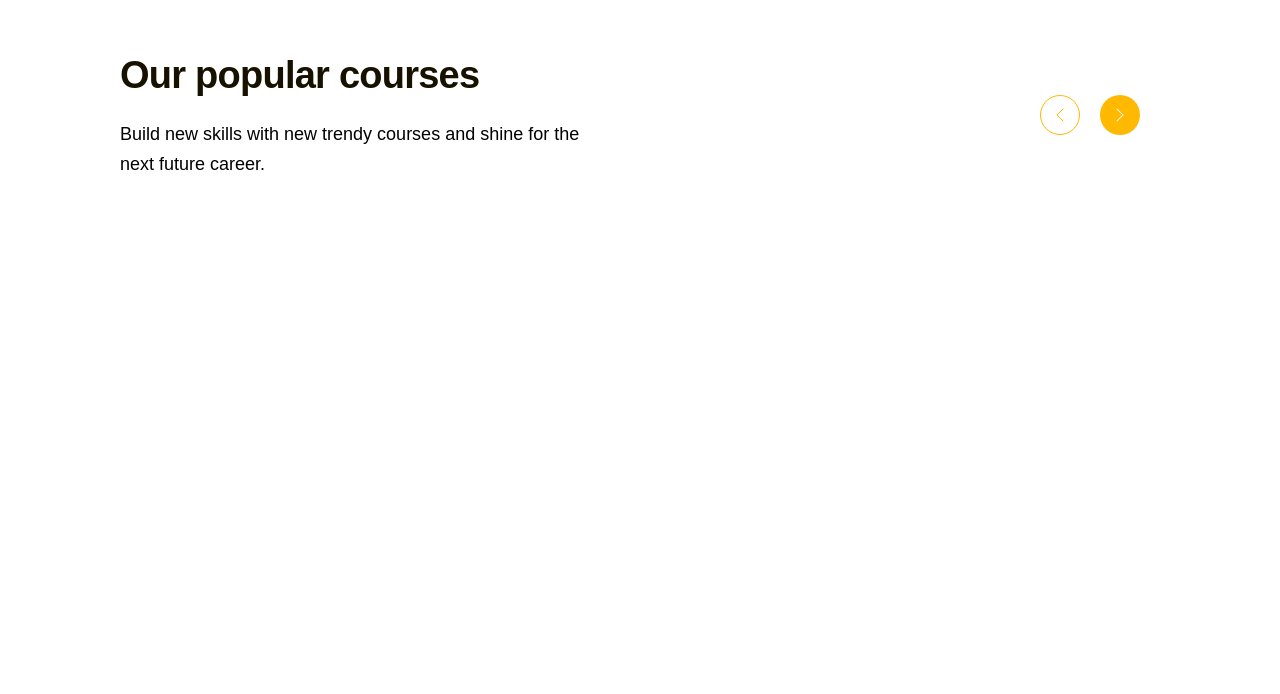
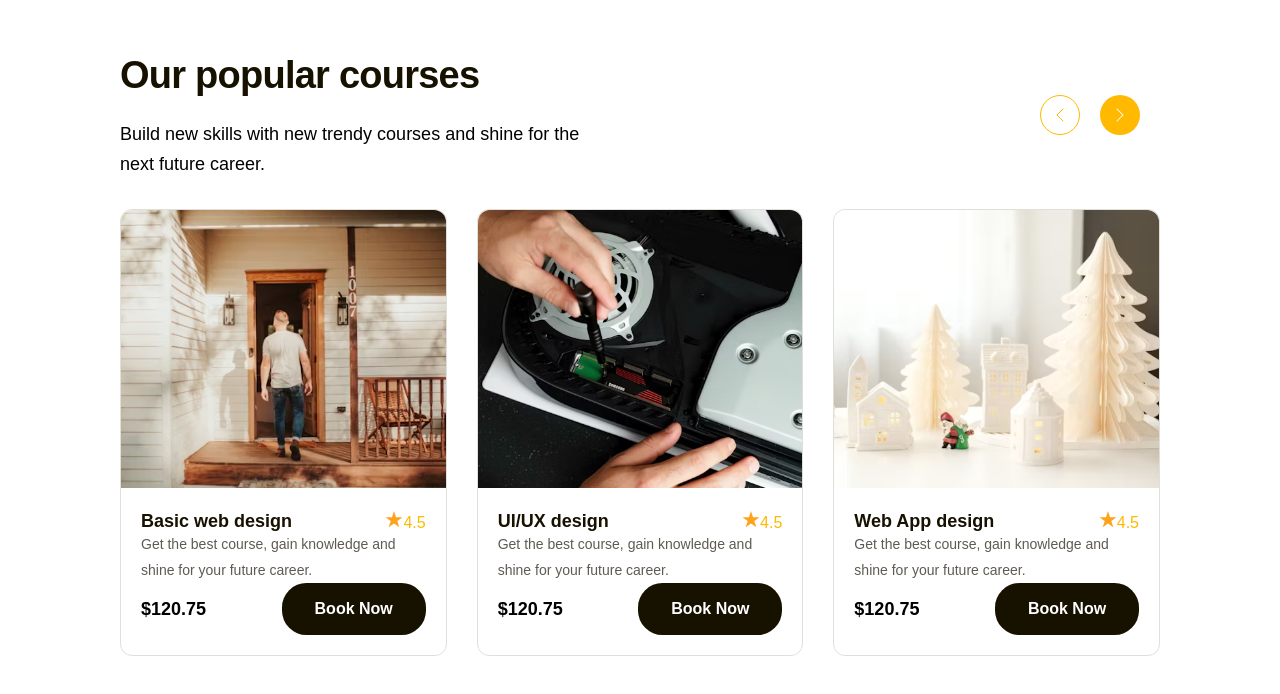
Before and after one commit to phamduynghia-it/project-f8-02, a plain HTML site: page index.html in a window 1280 px wide. Shown: the part 967-1661 px from the top of the page. Before the commit the page ends 1346 px from the top, so only its background shows below. Drawn offline with Linux system fonts and the light colour scheme.

Commit message:
create popular courses

```diff
--- a/assets/css/styles.css
+++ b/assets/css/styles.css
@@ -17,6 +17,7 @@ body {
     display: inline-block;
     min-width: 144px;
     padding: 17px 16px;
+    border: none;
     border-radius: 24.5px;
     background: var(--primary-color);
     color: #fff;
@@ -212,6 +213,7 @@ a {
 /* end hero */
 /* end header */
 /* =============section-1============== */
+/* heading */
 .section-1 {
     background-color: #fff;
 }
@@ -226,7 +228,7 @@ a {
     display: flex;
     margin-left: auto;
 }
-.section-1 .heading .infor{
+.section-1 .heading .infor {
     width: 45%;
 }
 .section-1 .heading .title {
@@ -236,19 +238,81 @@ a {
     line-height: 48px;
     letter-spacing: -0.02em;
 }
-.section-1 .heading .desc{
+.section-1 .heading .desc {
     font-size: 1.8rem;
     font-weight: 400;
     line-height: 30px;
     margin-top: 20px;
 }
-.circle.previous{
+.circle.previous {
     border: 1px solid var(--second-color);
 }
-.circle.next{
+.circle.next {
     background-color: var(--second-color);
     margin-left: 0;
 }
-.circle.previous:hover{
+.circle.previous:hover {
     background-color: #171100;
 }
+/* end heading */
+/* main */
+.main-section1 {
+    margin-top: 30px;
+    display: flex;
+    gap: 30px;
+}
+.main-section1 .box-img {
+    width: 100%;
+    height: 278px;
+    gap: 0px;
+    opacity: 0px;
+    object-fit: cover;
+    border-radius: 12px 12px 0 0;
+}
+.main-section1 .box__title {
+    display: flex;
+    align-items: center;
+}
+.main-section1 .box__title h3 {
+    font-size: 1.8rem;
+    font-weight: 600;
+    color: var(--primary-color);
+}
+.main-section1 .box__desc {
+    font-size: 1.4rem;
+    font-weight: 400;
+    line-height: 26px;
+    color: #5f5b53;
+}
+.main-section1 .box {
+    width: 33.3%;
+    border: 1px solid #fff;
+    border-radius: 12px;
+    border: 1px solid #e2dfda;
+}
+.main-section1 .box:hover {
+    border-color: transparent;
+    box-shadow: 0px 18px 36px 0px #0000000d;
+}
+.star {
+    display: inline-block;
+    margin-left: auto;
+    color: var(--second-color);
+}
+.main-section1 .box__cta {
+    display: flex;
+    align-items: center;
+}
+.main-section1 .box__cta .btn-box {
+    margin-left: auto;
+}
+.main-section1 .box__cta .btn-box:hover {
+    background-color: var(--second-color);
+}
+.main-section1 .infor-box {
+    padding: 20px;
+}
+.main-section1 .box__cta .price {
+    font-size: 1.8rem;
+    font-weight: 600;
+}
--- a/index.html
+++ b/index.html
@@ -109,7 +109,7 @@
                 </div>
             </div>
         </header>
-        <!-- section 2 -->
+        <!-- section 1 -->
         <section class="section-1">
             <div class="content padding-200">
                 <!-- heading section 1 -->
@@ -136,6 +136,93 @@
                         </button>
                     </div>
                 </div>
+                <!-- main section 1 -->
+                <main class="main-section1">
+                    <!-- article 1 -->
+                    <article class="box">
+                        <img
+                            class="box-img"
+                            src="./assets/img/box_img_1.avif"
+                            alt="Basic web design"
+                        />
+                       <div class="infor-box">
+                        <div class="box__title">
+                            <h3>Basic web design</h3>
+                            <span class="star"
+                                ><img
+                                    class="star"
+                                    src="./assets/img/star.png"
+                                    alt=""
+                                />4.5</span
+                            >
+                        </div>
+                        <div class="box__desc">
+                            Get the best course, gain knowledge and shine for
+                            your future career.
+                        </div>
+                        <div class="box__cta">
+                            <span class="price">$120.75</span>
+                            <button class="btn btn-box">Book Now</button>
+                        </div>
+                       </div>
+                    </article>
+                    <!-- article 2 -->
+                    <article class="box">
+                        <img
+                            class="box-img"
+                            src="./assets/img/box_img_2.avif"
+                            alt="UI/UX design"
+                        />
+                       <div class="infor-box">
+                        <div class="box__title">
+                            <h3>UI/UX design</h3>
+                            <span class="star"
+                                ><img
+                                    class="star"
+                                    src="./assets/img/star.png"
+                                    alt=""
+                                />4.5</span
+                            >
+                        </div>
+                        <div class="box__desc">
+                            Get the best course, gain knowledge and shine for
+                            your future career.
+                        </div>
+                        <div class="box__cta">
+                            <span class="price">$120.75</span>
+                            <button class="btn btn-box">Book Now</button>
+                        </div>
+                       </div>
+                    </article>
+                    <!-- article 3 -->
+                    <article class="box">
+                        <img
+                        class="box-img"
+                        src="./assets/img/box_img_3.avif"
+                        alt="Web App design"
+                    />
+                   <div class="infor-box">
+                    <div class="box__title">
+                        <h3>Web App design</h3>
+                        <span class="star"
+                            ><img
+                                class="star"
+                                src="./assets/img/star.png"
+                                alt=""
+                            />4.5</span
+                        >
+                    </div>
+                    <div class="box__desc">
+                        Get the best course, gain knowledge and shine for
+                        your future career.
+                    </div>
+                    <div class="box__cta">
+                        <span class="price">$120.75</span>
+                        <button class="btn btn-box">Book Now</button>
+                    </div>
+                   </div>
+                    </article>
+                </main>
             </div>
         </section>
     </body>
```
Also changed, not shown: assets/img/box_img_1.avif (added), assets/img/box_img_2.avif (added), assets/img/box_img_3.avif (added), assets/img/star.png (added).
